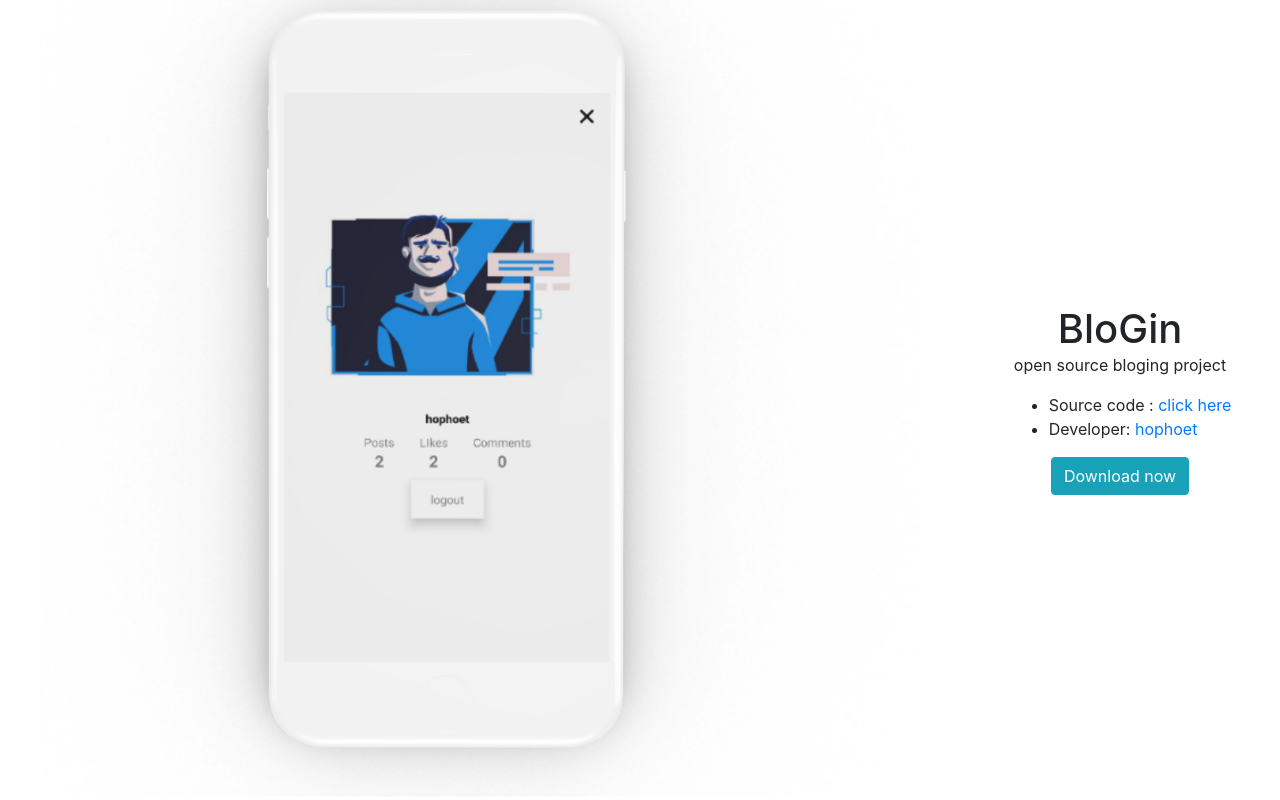
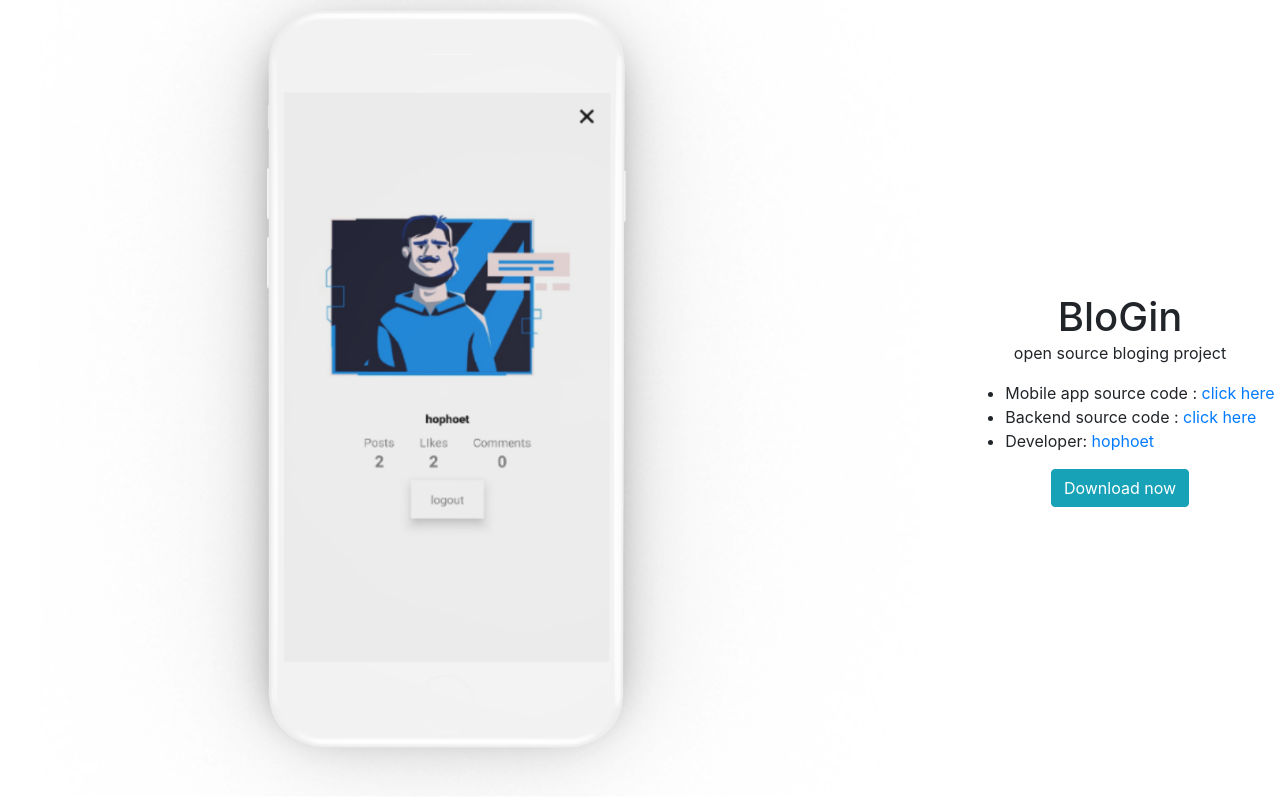
Before and after one commit to Hophoet/blogin-mobile-app-store, a React (Create React App) app: page / in a window 1280 px wide. Built offline with nearby package versions, Linux system fonts and the light colour scheme.

Commit message:
(components) - update

```diff
--- a/src/pages/Home.js
+++ b/src/pages/Home.js
@@ -3,6 +3,7 @@
 import '../static/css/home.css'
 // import Carousel from '../components/Carousel'
 import m8 from '../static/images/m4.png'
+import apk from '../apk/BloGin.apk'
 
 function App() {
   return (
@@ -16,11 +17,13 @@
         </p>
         <div>
           <ul>
-            <li>Source code : <a target="_blank"  href="hophoet.com">click here</a></li>
+            <li>Mobile app source code : <a target="_blank"  href="https://github.com/Hophoet/blogin-mobile-app">click here</a></li>
+            <li>Backend source code : <a target="_blank"  href="https://github.com/Hophoet/bloginapi">click here</a></li>
+
             <li>Developer: <a target="_blank" href='http://www.hophoet.com/'>hophoet</a> </li>
           </ul>
         </div>
-        <a className="btn btn-info" href='' >Download now</a>
+        <a className="btn btn-info" href={apk} >Download now</a>
 
       </div>
 
```
